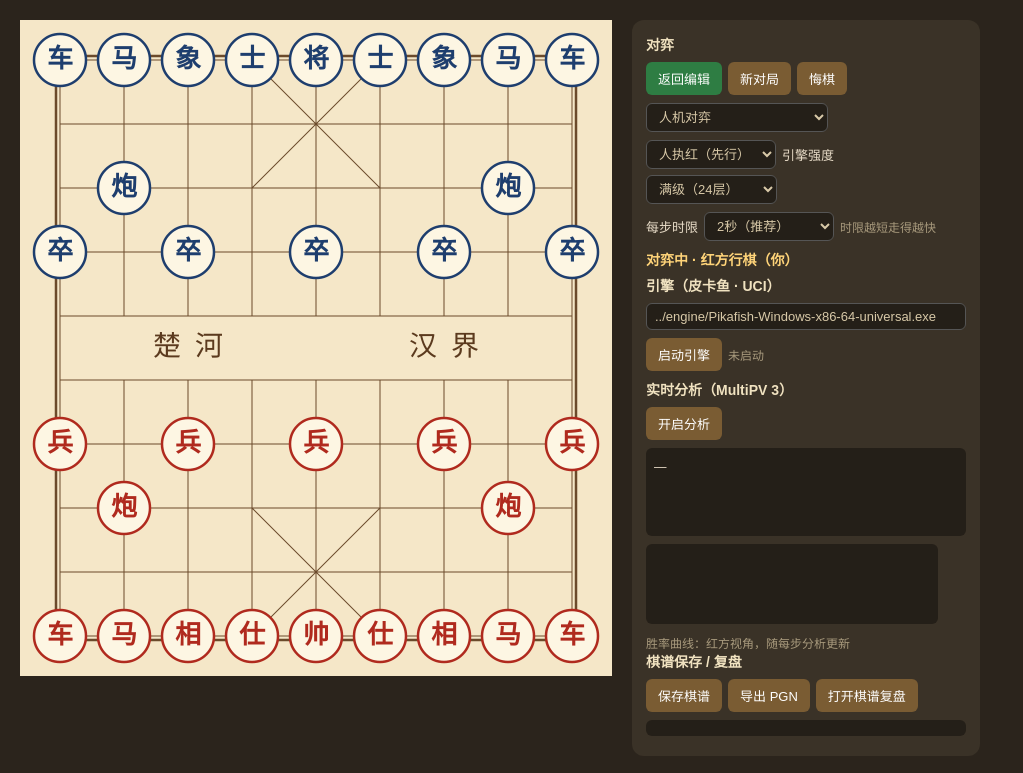
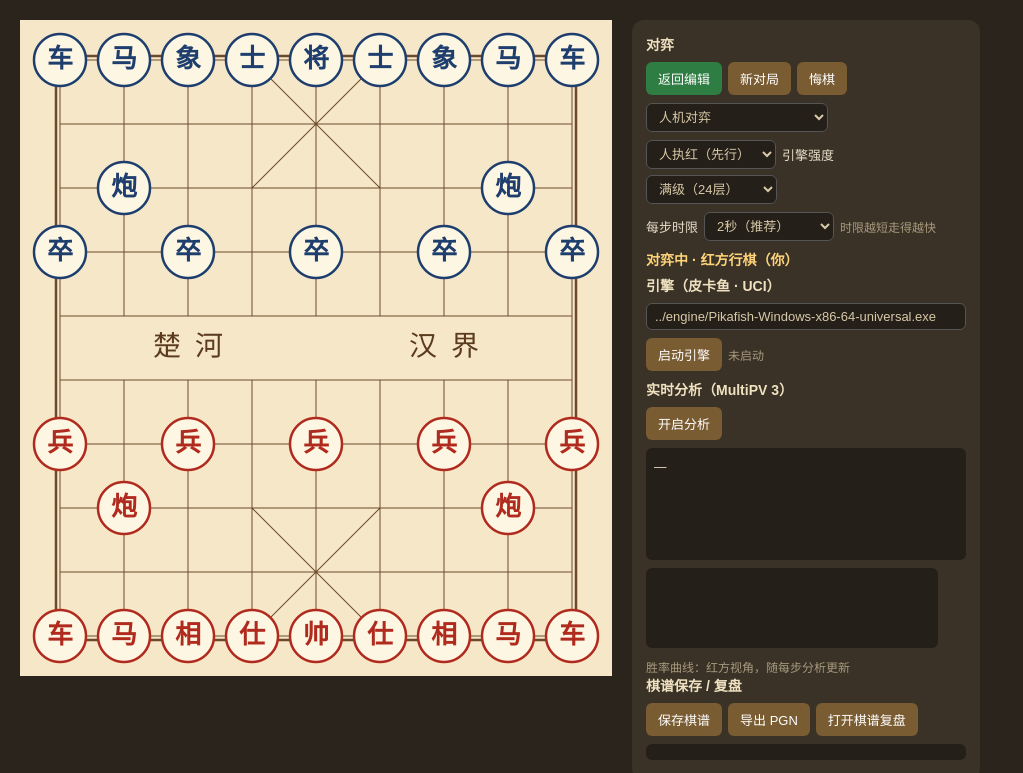
Before and after one commit to jianghg01/xiangqi-ai, a website built with Vite: page gui/index.html in a window 1280 px wide. Both pictures are taken after a click on the button "进入对弈". Shown: the top 773 px of the page, without its empty margins (0-1023 px from the left). Built offline with nearby package versions, Linux system fonts and the light colour scheme.

Commit message:
fix(ui): window jump on analysis refresh / move-list auto-scroll
- html/body overflow hidden (page no longer scrollable as a whole)
- analysis panel fixed height with internal scroll (content no longer resizes layout)
- move list: replace scrollIntoView (scrolls all ancestors incl. window) with internal scrollTop centering

```diff
--- a/gui/index.html
+++ b/gui/index.html
@@ -4,7 +4,7 @@
 <meta charset="UTF-8" />
 <title>象棋 AI · M3/M4 对弈与分析</title>
 <style>
-  body { font-family: "Microsoft YaHei", sans-serif; background: #2b241c; color: #e8dcc8; margin: 0; display: flex; justify-content: center; }
+  body { font-family: "Microsoft YaHei", sans-serif; background: #2b241c; color: #e8dcc8; margin: 0; display: flex; justify-content: center; overflow: hidden; }
   .wrap { display: flex; gap: 20px; padding: 20px; align-items: flex-start; flex-wrap: wrap; }
   .panel { background: #3a3227; border-radius: 12px; padding: 14px; width: 320px; }
   .panel h3 { margin: 0 0 8px; font-size: 14px; color: #f0e2c0; }
@@ -24,7 +24,7 @@
   .pcell.del { background: #6b5d4a; color: #fff; border-color: #444; }
   textarea { width: 100%; box-sizing: border-box; height: 46px; background: #241f18; color: #d8c9a8; border: 1px solid #555; border-radius: 6px; font-size: 12px; padding: 6px; }
   .status { font-size: 14px; color: #ffd479; min-height: 20px; margin: 6px 0; font-weight: bold; }
-  .analysis { font-size: 12.5px; line-height: 1.9; min-height: 72px; background: #241f18; border-radius: 6px; padding: 8px; white-space: pre-wrap; }
+  .analysis { font-size: 12.5px; line-height: 1.9; height: 96px; overflow-y: auto; background: #241f18; border-radius: 6px; padding: 8px; white-space: pre-wrap; }
   .analysis .top { color: #9fe1cb; }
   .note { font-size: 12px; color: #a89a7d; margin-top: 6px; }
   .boardWrap { position: relative; }
@@ -32,7 +32,7 @@
   .endBanner.draw { background: rgba(58,110,66,.94); }
   .endBanner.show { display: block; animation: bannerPop .45s cubic-bezier(.2,1.4,.4,1); }
   @keyframes bannerPop { 0% { transform: translate(-50%,-50%) scale(.3); opacity: 0; } 100% { transform: translate(-50%,-50%) scale(1); opacity: 1; } }
-  .moveList { display: none; max-height: 180px; overflow-y: auto; background: #241f18; border-radius: 6px; padding: 8px; font-size: 13px; line-height: 1.9; margin-top: 8px; }
+  .moveList { position: relative; display: none; max-height: 180px; overflow-y: auto; background: #241f18; border-radius: 6px; padding: 8px; font-size: 13px; line-height: 1.9; margin-top: 8px; }
   .moveList span { margin-right: 12px; white-space: nowrap; cursor: pointer; color: #d8c9a8; }
   .moveList span:hover { color: #fff; }
   .moveList span.cur { color: #f0a30a; font-weight: bold; }
--- a/gui/src/ui/main.ts
+++ b/gui/src/ui/main.ts
@@ -521,8 +521,12 @@ function renderMoveList(moves: string[], zh: string[], curIdx: number, clickable
       el.addEventListener('click', () => repGoTo(parseInt(el.dataset.mv ?? '0', 10)));
     });
   }
-  const cur = moveListEl.querySelector('span.cur');
-  if (cur) cur.scrollIntoView({ block: 'nearest' });
+  // 只滚动列表自身（scrollIntoView 会连带滚动页面窗口，导致整体窗口被拉动）
+  const cur = moveListEl.querySelector('span.cur') as HTMLElement | null;
+  if (cur) {
+    const target = cur.offsetTop - moveListEl.clientHeight / 2 + cur.offsetHeight / 2;
+    moveListEl.scrollTop = Math.max(0, target);
+  }
 }
 
 // 保存当前对局
```
